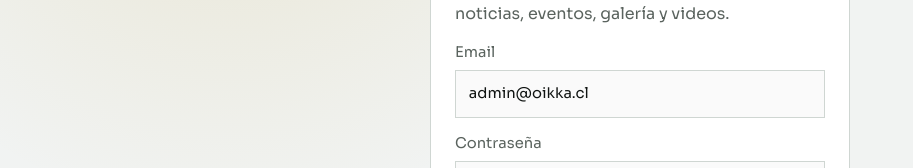
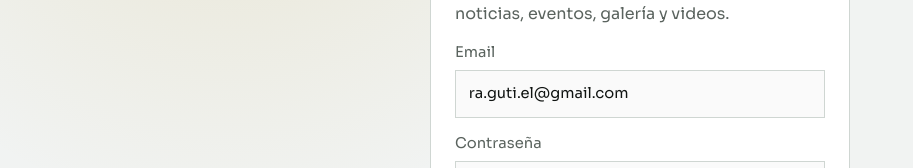
Before and after one commit to Raysus/oikka-chile, a React (Vite) app: page /admin in a window 1280 px wide. Shown: the part 307-475 px from the top of the page, without its empty margins (0-913 px from the left). Built offline with nearby package versions, Linux system fonts and the light colour scheme; no server answers.

Commit message:
Prefill admin login with the active operator email.
The previous demo admin accounts were disabled; the form now opens with the live admin address.

Co-authored-by: Cursor <cursoragent@cursor.com>

```diff
--- a/src/pages/AdminLoginPage.tsx
+++ b/src/pages/AdminLoginPage.tsx
@@ -6,7 +6,7 @@ import styles from './Admin.module.css'
 export function AdminLoginPage() {
   const { user, loading, login } = useAdminAuth()
   const navigate = useNavigate()
-  const [email, setEmail] = useState('admin@oikka.cl')
+  const [email, setEmail] = useState('ra.guti.el@gmail.com')
   const [password, setPassword] = useState('')
   const [error, setError] = useState<string | null>(null)
   const [submitting, setSubmitting] = useState(false)
```
